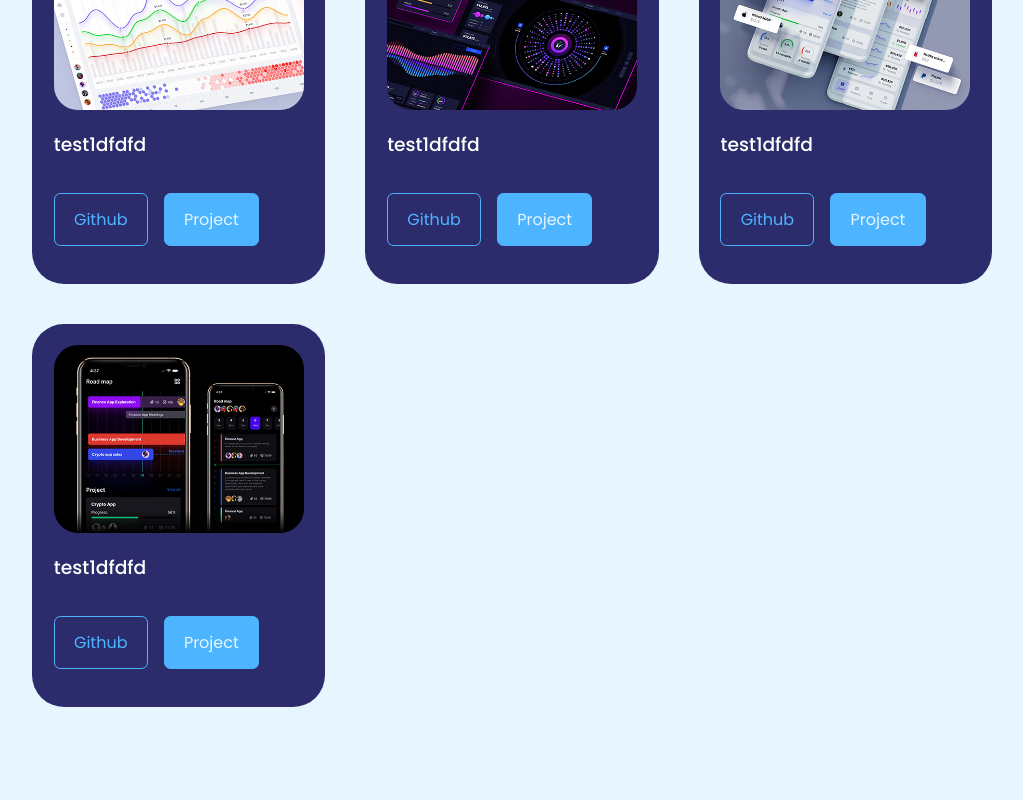
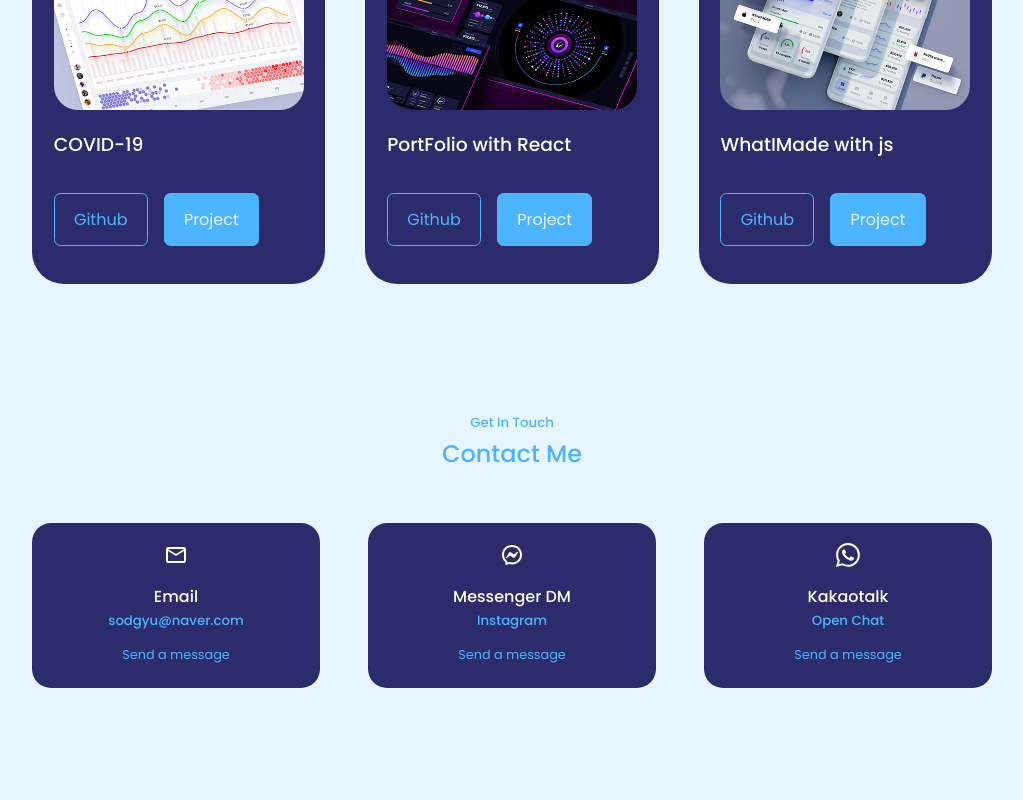
Before and after one commit to whatseni/react_folio, a React (Create React App) app: page / in a window 1280 px wide. Shown: the part 2820-3620 px from the top of the page, without its empty margins (128-1151 px from the left). Built offline with nearby package versions, Linux system fonts and the light colour scheme.

Commit message:
update contact

```diff
--- a/src/components/contact/Contact.jsx
+++ b/src/components/contact/Contact.jsx
@@ -23,8 +23,8 @@ const Contact = () => {
         <article className="contact__option">
           <RiMessengerLine className="contact__option-icon" />
           <h4>Messenger DM</h4>
-          <h5>Instagram ess</h5>
-          <a href="https://www.instagram.com" target="_blank">
+          <h5>Instagram</h5>
+          <a href="https://www.instagram.com/eeeeesssss___/" target="_blank">
             Send a message
           </a>
         </article>
@@ -32,8 +32,8 @@ const Contact = () => {
         <article className="contact__option">
           <BsWhatsapp className="contact__option-icon" />
           <h4>Kakaotalk</h4>
-          <h5>sodgyu</h5>
-          <a href="https://www.naver.com" target="_blank">
+          <h5>Open Chat</h5>
+          <a href="https://open.kakao.com/o/s9duBode" target="_blank">
             Send a message
           </a>
         </article>
--- a/src/components/portfolio/Portfolio.jsx
+++ b/src/components/portfolio/Portfolio.jsx
@@ -9,30 +9,23 @@ const data = [
   {
     id: 1,
     image: IMG1,
-    title: "test1dfdfd",
-    github: "https://www.github.com",
-    demo: "https://www.github.com",
+    title: "COVID-19",
+    github: "https://github.com/seeys/covid19",
+    demo: "https://github.com/seeys/covid19",
   },
   {
     id: 2,
     image: IMG2,
-    title: "test1dfdfd",
-    github: "https://www.github.com",
-    demo: "https://www.github.com",
+    title: "PortFolio with React",
+    github: "https://github.com/seeys/react_folio",
+    demo: "https://github.com/seeys/react_folio",
   },
   {
     id: 3,
     image: IMG3,
-    title: "test1dfdfd",
-    github: "https://www.github.com",
-    demo: "https://www.github.com",
-  },
-  {
-    id: 4,
-    image: IMG4,
-    title: "test1dfdfd",
-    github: "https://www.github.com",
-    demo: "https://www.github.com",
+    title: "WhatIMade with js",
+    github: "https://github.com/seeys/what-i-made",
+    demo: "https://github.com/seeys/what-i-made",
   },
 ];
 
```
